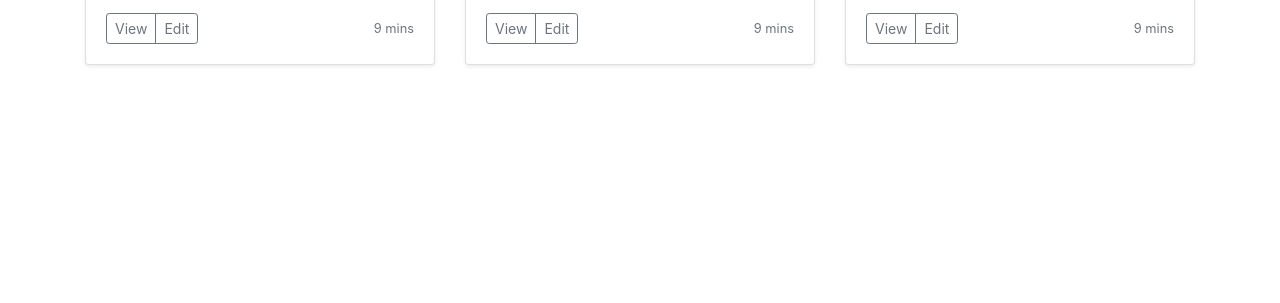
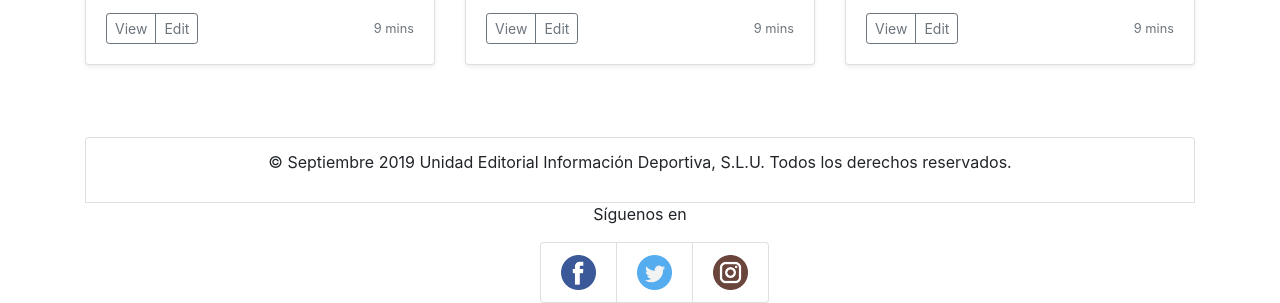
Before and after one commit to saloewe/Practica5, a plain HTML site: page Marca/index.html in a window 1280 px wide. Shown: the part 1963-2266 px from the top of the page. Before the commit the page ends 2100 px from the top, so only its background shows below. Drawn offline with nearby package versions, Linux system fonts and the light colour scheme.

Commit message:
Update index.html

```diff
--- a/Marca/index.html
+++ b/Marca/index.html
@@ -304,23 +304,14 @@
     </div>
 
     </div>
-  <!--  <div class="container text-center mx-auto">
+  <div class="container text-center mx-auto">
         <li class="list-group-item">
             <p>© Septiembre
             2019
             <span > Unidad Editorial Información Deportiva, S.L.U. Todos los derechos reservados.</span></p>
             </li>
         <ul class="list-group list-group-horizontal">
-
-        <li class="list-group-item"><a href="https://www.marca.com/corporativo/aviso-legal.html" target="_blank">Términos y condiciones de uso</a></li>
-        <li class="list-group-item"><a href="https://www.marca.com/corporativo/proteccion-datos.html" target="_blank">Política de privacidad</a></li>
-        <li class="list-group-item"><a href="http://cookies.unidadeditorial.es/" target="_blank">Política de cookies</a></li>
-        <li class="list-group-item"><a href="http://www.ojd.es/" target="_blank">Certificado por OJD</a></li>
-        <li class="list-group-item"><a href="https://www.marca.com/corporativo/contacto.html" target="_blank">Contacto</a></li>
-        <li class="list-group-item"><a href="http://www.unidadeditorial.com/publicidad" target="_blank">Publicidad</a></li>
-        <li class="list-group-item"><a href="https://www.marca.com/corporativo/ayuda.html" target="_blank">Ayuda</a></li>
-        </ul>
-        <aside class="follow-us">
+        <aside class="text-center mx-auto">
         <p>Síguenos en</p>
         <ul class=" mx-auto list-group list-group-horizontal" style="width: 200px;">
         <li class="list-group-item" title="Facebook"><img src="iconos/facebook.png" alt="" width="35px">
@@ -330,7 +321,6 @@
         </ul>
         </aside>
         </div>
--->
     <!-- Optional JavaScript -->
     <!-- jQuery first, then Popper.js, then Bootstrap JS -->
     <script src="https://code.jquery.com/jquery-3.3.1.slim.min.js" integrity="sha384-q8i/X+965DzO0rT7abK41JStQIAqVgRVzpbzo5smXKp4YfRvH+8abtTE1Pi6jizo" crossorigin="anonymous"></script>
```
